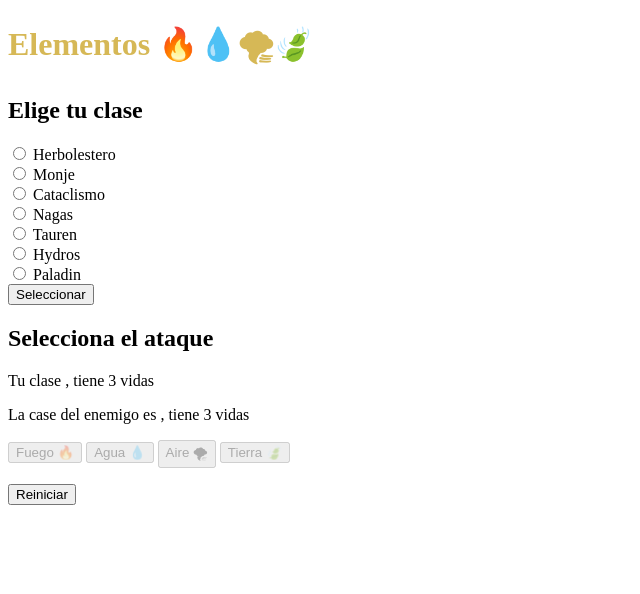
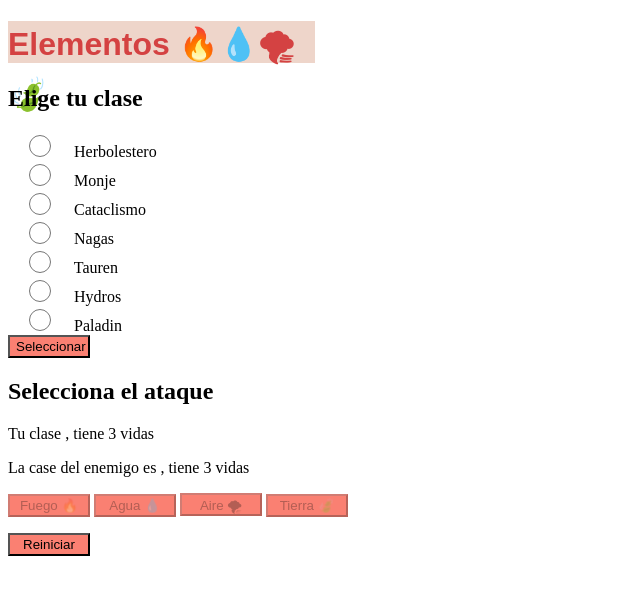
Before and after one commit to Albertteal/Albertteal-juego, a plain HTML site: page index.html in a window 1280 px wide. Shown: the whole page, without its empty margins (0-640 px from the left). Drawn offline with Linux system fonts and the light colour scheme.

Commit message:
Se empieza a jugar con Css

```diff
--- a/index.html
+++ b/index.html
@@ -8,7 +8,7 @@
         <link rel="stylesheet" href="./styles.css">
     </head>
     <body>
-        <h1>Elementos 🔥💧🌪🍃</h1>
+        <h1 class="titulo">Elementos 🔥💧🌪🍃</h1>
 
         <section id ="Clase">
             <h2>Elige tu clase</h2>
--- a/styles.css
+++ b/styles.css
@@ -1,3 +1,24 @@
-h1{
-    color:rgb(214, 184, 86);
+.titulo{
+    font-family: fantasy;
+    color:rgb(212, 66, 66);
+    width: 307px;
+    height: 42px;
+    background-color: rgb(238, 213, 202);
+
 }
+
+label {
+
+}
+
+input{
+    background-color: rgb(63, 8, 22);
+    width: 54px;
+    height: 22px;
+}
+
+button{
+    background-color: salmon;
+    width: 82px;
+    height: 23px;
+}
```
